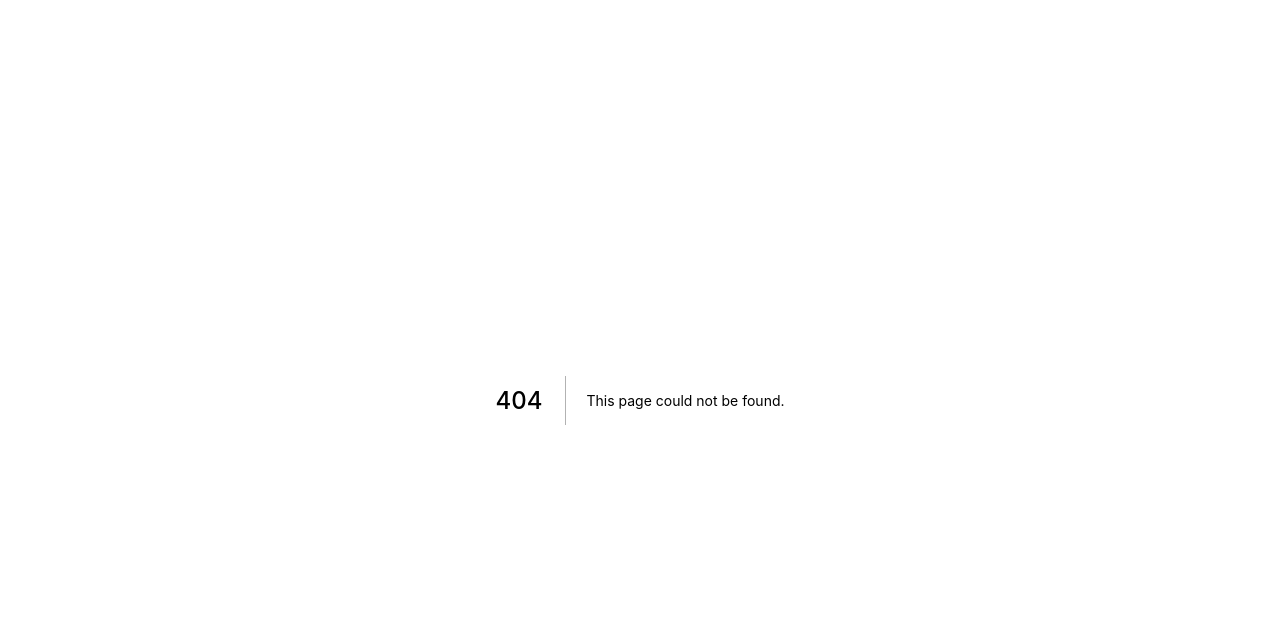
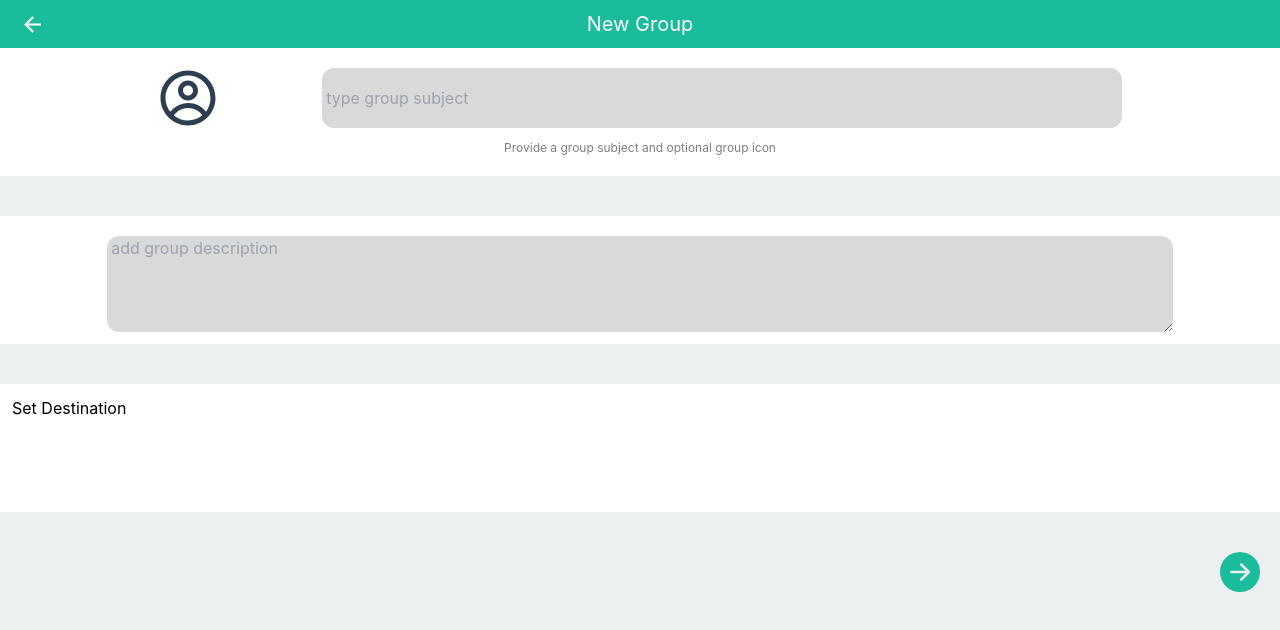
Before and after one commit to tawakalmit/LesGoo-1.2, a Next.js app: page /newgroup in a window 1280 px wide. Before the commit this address had no page. Shown: the top 630 px of the page. Built offline with nearby package versions, Linux system fonts and the light colour scheme.

Commit message:
add new group page

```diff
--- /dev/null
+++ b/pages/newgroup/index.jsx
@@ -0,0 +1,33 @@
+import React from 'react'
+import { MdArrowBack } from 'react-icons/md'
+import { CgProfile } from 'react-icons/cg'
+import { BsFillArrowRightCircleFill } from 'react-icons/bs'
+
+export default function Newgroup() {
+  return (
+    <div>
+        <div className='w-full h-12 bg-[#1abc9c] flex items-center'>
+            <MdArrowBack className='absolute left-5' size={25} color='white' />
+            <h1 className='text-white text-xl mx-auto'>New Group</h1>
+        </div>
+        <form>
+            <div className='w-full h-32 bg-white'>
+                <div className='w-10/12 mx-auto flex justify-around'>
+                    <CgProfile size={60} color='#2c3e50' className='mt-5' />
+                    <input type="text" placeholder=' type group subject' className='mt-5 w-9/12 rounded-xl bg-[#d9d9d9]' />
+                </div>
+                <p className='text-xs text-center mt-3 opacity-50'>Provide a group subject and optional group icon</p>
+            </div>
+            <div className='w-full mt-10 h-32 bg-white flex flex-col items-center'>
+                <textarea name="description" id="description" placeholder=' add group description' cols="30" rows="10" className='rounded-xl mt-5 h-24 bg-[#d9d9d9] w-10/12' ></textarea>
+            </div>
+            <div className='w-full mt-10 h-32 bg-white'>
+                <h2 className='p-3'>Set Destination</h2>
+            </div>
+            <div className='w-full flex justify-end mt-10'>
+                <BsFillArrowRightCircleFill size={40} color='#1abc9c' className='mr-5'/>
+            </div>
+        </form>
+    </div>
+  )
+}
```
